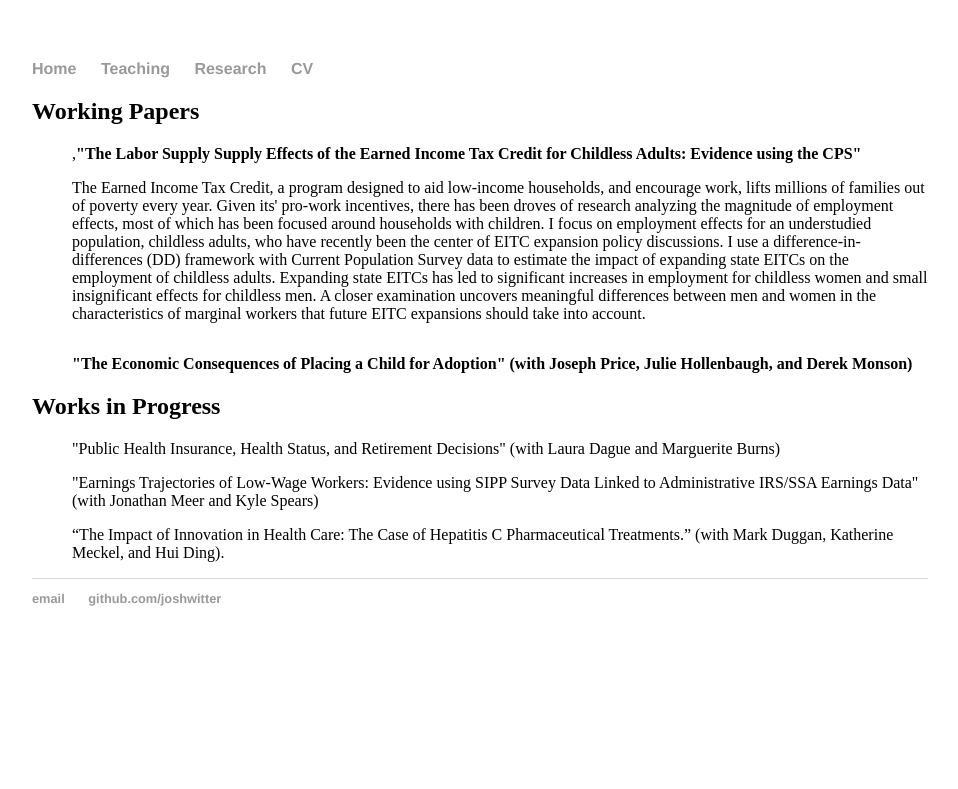
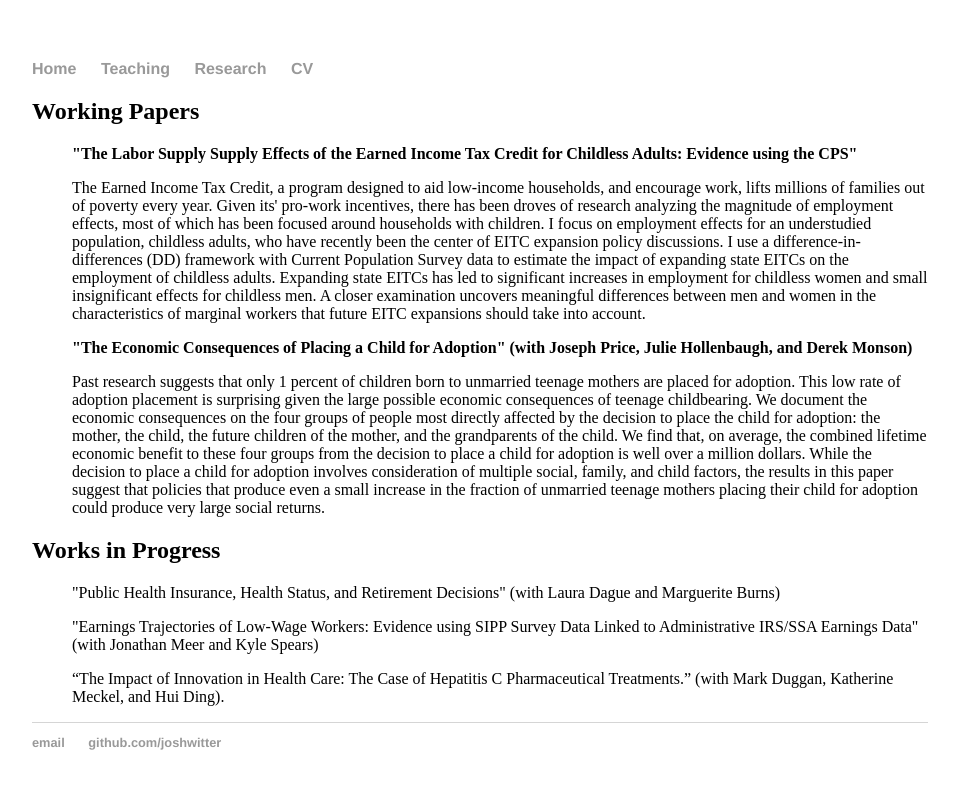
Before and after one commit to joshwitter/joshwitter.github.io, a Jekyll site: the page built from research/index.html, in a window 1280 px wide. Shown: the top 789 px of the page, without its empty margins (160-1118 px from the left). Built offline with Jekyll 4.4.1, drawn with Linux system fonts in a browser that asks for light colours.

Commit message:
Update index.html

```diff
--- a/research/index.html
+++ b/research/index.html
@@ -6,20 +6,28 @@ title: Research
 <h2>Working Papers</h2>
 <ul style="list-style-type:none">
 
-  <li style="padding: 0 0 1em 0"> ,<b>"The Labor Supply Supply Effects of the Earned Income Tax Credit for Childless Adults: Evidence using the
-    CPS"</b> </li>
-  <li style="padding: 0 0 2em 0"> The Earned Income Tax Credit, a program designed to aid low-income households, and encourage work, lifts millions of families out of poverty every year. Given its' pro-work incentives, there has been droves of research analyzing the magnitude of employment effects, most of which has been focused around households with children. I focus on employment effects for an understudied population, childless adults, who have recently been the center of EITC expansion policy discussions. I use a difference-in-differences (DD) framework with Current Population Survey data to estimate the impact of expanding state EITCs on the employment of childless adults. Expanding state EITCs has led to significant increases in employment for childless women and small insignificant effects for childless men. A closer examination uncovers meaningful differences between men and women in the characteristics of marginal workers that future EITC expansions should take into account. </li>
+  <li style="padding: 0 0 1em 0"><b>"The Labor Supply Supply Effects of the Earned Income Tax Credit for Childless Adults: Evidence using the CPS"</b> </li>
+  <li style="padding: 0 0 1em 0"> The Earned Income Tax Credit, a program designed to aid low-income households, and encourage work, lifts millions of families out of poverty every year. Given its' pro-work incentives, there has been droves of research analyzing the magnitude of employment effects, most of which has been focused around households with children. I focus on employment effects for an understudied population, childless adults, who have recently been the center of EITC expansion policy discussions. I use a difference-in-differences (DD) framework with Current Population Survey data to estimate the impact of expanding state EITCs on the employment of childless adults. Expanding state EITCs has led to significant increases in employment for childless women and small insignificant effects for childless men. A closer examination uncovers meaningful differences between men and women in the characteristics of marginal workers that future EITC expansions should take into account. </li>
 
-  <li> <b>"The Economic Consequences of Placing a Child for Adoption" (with Joseph Price, Julie Hollenbaugh, and
+  <li style="padding: 0 0 1em 0"><b>"The Economic Consequences of Placing a Child for Adoption" (with Joseph Price, Julie Hollenbaugh, and
     Derek Monson) </b></li>
+  <li> Past research suggests that only 1 percent of children born to unmarried teenage mothers are
+  placed for adoption. This low rate of adoption placement is surprising given the large possible
+  economic consequences of teenage childbearing. We document the economic consequences on
+  the four groups of people most directly affected by the decision to place the child for adoption:
+  the mother, the child, the future children of the mother, and the grandparents of the child. We
+  find that, on average, the combined lifetime economic benefit to these four groups from the
+  decision to place a child for adoption is well over a million dollars. While the decision to place a
+  child for adoption involves consideration of multiple social, family, and child factors, the results
+  in this paper suggest that policies that produce even a small increase in the fraction of unmarried
+    teenage mothers placing their child for adoption could produce very large social returns. </li>
 
 </ul>
 
 <h2>Works in Progress</h2>
 <ul style="list-style-type:none">
   <li style=" padding: 0 0 1em 0"> "Public Health Insurance, Health Status, and Retirement Decisions" (with Laura Dague and Marguerite Burns) </li>
-  <li style=" padding: 0 0 1em 0"> "Earnings Trajectories of Low-Wage Workers: Evidence using SIPP Survey Data Linked to Administrative
-    IRS/SSA Earnings Data" (with Jonathan Meer and Kyle Spears) </li>
+  <li style=" padding: 0 0 1em 0"> "Earnings Trajectories of Low-Wage Workers: Evidence using SIPP Survey Data Linked to Administrative IRS/SSA Earnings Data" (with Jonathan Meer and Kyle Spears) </li>
   <li> “The Impact of Innovation in Health Care: The Case of Hepatitis C Pharmaceutical Treatments.” (with Mark
    Duggan, Katherine Meckel, and Hui Ding). </li>
 </ul>
```
